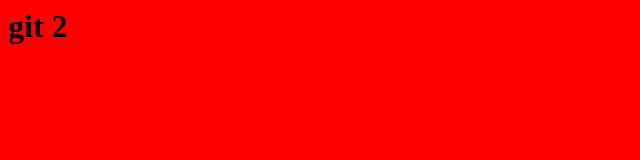
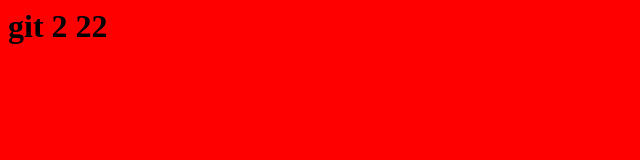
Before and after one commit to slavafox2/temp1, a plain HTML site: page index.html in a window 1280 px wide. Shown: the full height of the page, 0-640 px from the left. Drawn offline with Linux system fonts and the light colour scheme.

Commit message:
second commit

```diff
--- a/index.html
+++ b/index.html
@@ -1,5 +1,5 @@
 <html>
 	<body bgcolor="red">
-<h1> git 2 </h1>
+<h1> git 2 22</h1>
 	</body>
 </html>
```
